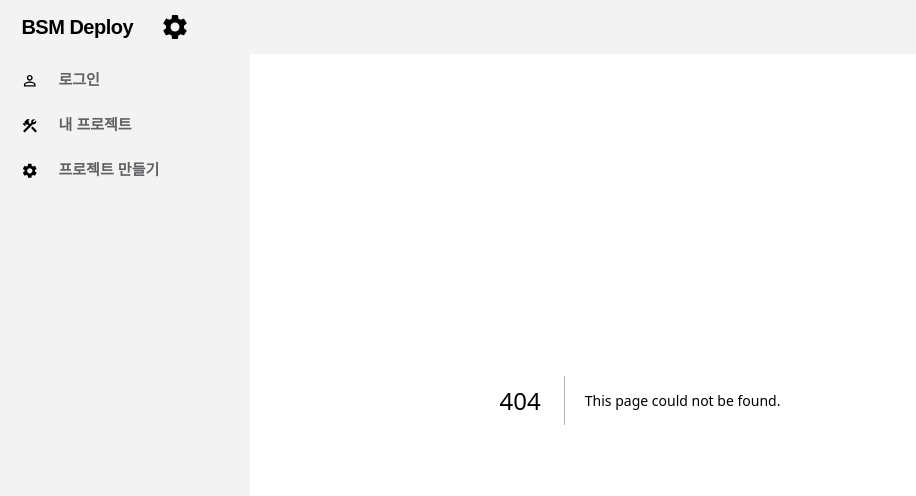
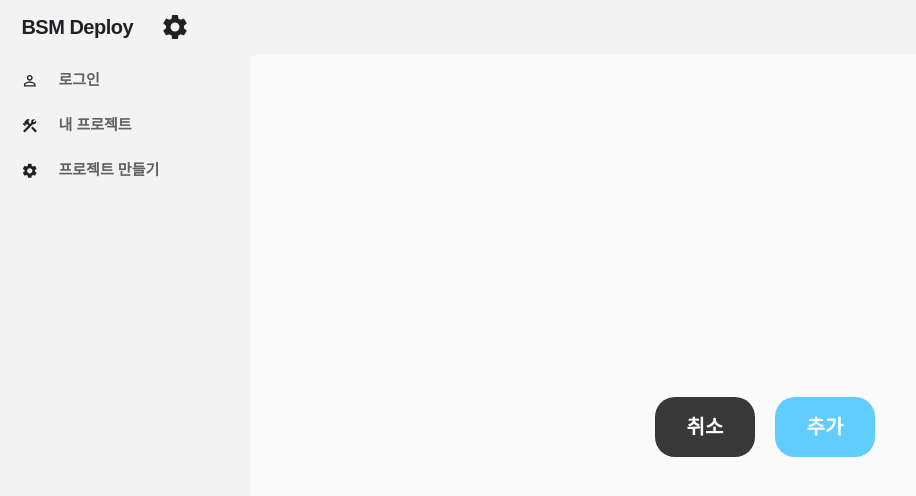
Before and after one commit to BSM-Deploy/BSM-Deploy-Frontend, a Next.js app: page /project/1/env in a window 1280 px wide. Before the commit this address had no page. Shown: the top 496 px of the page, without its empty margins (0-916 px from the left). Built offline with nearby package versions, Linux system fonts and the light colour scheme; no server answers; a web font is replaced by a local one.

Commit message:
FEAT :: 환경변수 추가하기

```diff
--- /dev/null
+++ b/components/layout/section/env/index.tsx
@@ -0,0 +1,79 @@
+import React, { useRef } from "react";
+import Editor, { Monaco } from "@monaco-editor/react";
+import type monaco from "monaco-editor";
+import { isDarkModeState } from "@/store/atoms/layout/isDarkMode";
+import { useRecoilValue } from "recoil";
+import { useRouter } from "next/router";
+import { useMutation, useQuery } from "react-query";
+import { envUpdate, getProject } from "@/utils/api/project";
+import { AxiosError } from "axios";
+import { ExceptionType } from "@/types/exception";
+import useException from "@/hooks/useException";
+import { ProjectType } from "@/types/project";
+
+function EnvSection() {
+  const isDarkMode = useRecoilValue(isDarkModeState);
+  const router = useRouter();
+  const editorRef: React.MutableRefObject<monaco.editor.IStandaloneCodeEditor | null> =
+    useRef(null);
+
+  const { data, isSuccess } = useQuery<ProjectType, Error>(
+    "project",
+    () => getProject(String(router.query.projectId)),
+    { enabled: router.isReady }
+  );
+
+  function handleEditorDidMount(
+    editor: monaco.editor.IStandaloneCodeEditor,
+    monaco: Monaco
+  ) {
+    editorRef.current = editor;
+  }
+
+  const { exceptionHandler } = useException();
+
+  const { mutate } = useMutation(envUpdate, {
+    onSuccess: (data) => {
+      router.push(`/project/${router.query?.projectId}`);
+    },
+    onError: (error: AxiosError) => {
+      exceptionHandler(error.response?.data as ExceptionType, "domainPrefix");
+    },
+  });
+
+  return (
+    <div className="main-container flex-col gap-5">
+      {data?.envVar && (
+        <Editor
+          height="80%"
+          width="80%"
+          theme={isDarkMode ? "vs-dark" : "light"}
+          onMount={handleEditorDidMount}
+          defaultValue={data?.envVar}
+          options={{ fontSize: 16 }}
+        />
+      )}
+      <div className="flex gap-10">
+        <button
+          onClick={() => router.push(`/project/${router.query?.projectId}`)}
+          className="hover:bg-lighterGray dark:hover:bg-darkHover duration-200 w-[100px] h-[60px] text-[20px] rounded-[20px] bg-deepGrayButton text-white"
+        >
+          취소
+        </button>
+        <button
+          onClick={() =>
+            mutate({
+              projectId: Number(router.query?.projectId),
+              envVar: String(editorRef.current?.getValue()),
+            })
+          }
+          className="blue-button w-[100px] h-[60px] text-[20px]"
+        >
+          추가
+        </button>
+      </div>
+    </div>
+  );
+}
+
+export default EnvSection;
--- a/components/layout/section/projectDetail/ProjectDetail.tsx
+++ b/components/layout/section/projectDetail/ProjectDetail.tsx
@@ -19,13 +19,16 @@ function ProjectDetailSection({ data }: { data: ProjectType }) {
     projectControlModalState
   );
 
-  const whiteList = ["BUILT_NEXT_JS", "BUILT_SPRING_JAR"]
+  const whiteList = ["BUILT_NEXT_JS", "BUILT_SPRING_JAR"];
 
   const { isLoading: containerIsLoading, data: containerData } = useQuery<
     string,
     Error
   >("container", () => getContainerLog(String(router.query.projectId)), {
-    enabled: (router.isReady && data?.isDeploy && Boolean(whiteList.indexOf(data?.projectType))),
+    enabled:
+      router.isReady &&
+      data?.isDeploy &&
+      Boolean(whiteList.indexOf(data?.projectType)),
     refetchInterval: 3000,
   });
   const ref = useRef(null);
@@ -104,6 +107,14 @@ function ProjectDetailSection({ data }: { data: ProjectType }) {
                     >
                       배포 취소하기
                     </li>
+                    {whiteList.includes(data.projectType) && (
+                      <Link
+                        href={`/project/${data.id}/env`}
+                        className="rounded-none cursor-pointer bg-lightBlock text-text dark:!bg-textDarkGray dark:hover:!bg-darkHover make-project-button"
+                      >
+                        환경 변수 추가하기
+                      </Link>
+                    )}
                     <li
                       className="rounded-b-xl rounded-t-none cursor-pointer !bg-red hover:!bg-lightHover dark:hover:!bg-darkHover make-project-button"
                       onClick={() => {
@@ -133,6 +144,14 @@ function ProjectDetailSection({ data }: { data: ProjectType }) {
                     >
                       배포하기
                     </li>
+                    {whiteList.includes(data.projectType) && (
+                      <Link
+                        href={`/project/${data.id}/env`}
+                        className="rounded-none cursor-pointer bg-lightBlock text-text dark:!bg-textDarkGray dark:hover:!bg-darkHover make-project-button"
+                      >
+                        환경 변수 추가하기
+                      </Link>
+                    )}
                     <li
                       className="rounded-b-xl rounded-t-none cursor-pointer !bg-red hover:!bg-lightHover dark:hover:!bg-darkHover make-project-button"
                       onClick={() => {
--- a/components/modals/SettingModal.tsx
+++ b/components/modals/SettingModal.tsx
@@ -3,11 +3,12 @@ import React, { useEffect, useState } from "react";
 import { useRecoilState } from "recoil";
 import { MdClear } from "react-icons/md";
 import { settingModalState } from "@/store/atoms/modals/settingModal";
+import { isDarkModeState } from "@/store/atoms/layout/isDarkMode";
 
 function SettingModal() {
   const [settingModal, setSettingModal] = useRecoilState(settingModalState);
   const [mount, setMount] = useState(false);
-  const [isDarkMode, setIsDarkMode] = useState(false);
+  const [isDarkMode, setIsDarkMode] = useRecoilState(isDarkModeState);
   useEffect(() => {
     setMount(true);
     setIsDarkMode(localStorage.theme === "dark");
--- a/package.json
+++ b/package.json
@@ -11,6 +11,7 @@
   "dependencies": {
     "@emotion/react": "^11.10.6",
     "@emotion/styled": "^11.10.6",
+    "@monaco-editor/react": "^4.5.1",
     "@mui/icons-material": "^5.11.11",
     "@mui/material": "^5.11.12",
     "@types/node": "18.14.6",
@@ -20,6 +21,7 @@
     "eslint": "8.35.0",
     "eslint-config-next": "13.2.3",
     "jszip": "^3.10.1",
+    "monaco-editor": "^0.38.0",
     "next": "13.2.3",
     "next-seo": "^6.0.0",
     "react": "18.2.0",
--- /dev/null
+++ b/pages/project/[projectId]/env/index.tsx
@@ -0,0 +1,12 @@
+import EnvSection from "@/components/layout/section/env";
+import React from "react";
+
+function Env() {
+  return (
+    <>
+      <EnvSection />
+    </>
+  );
+}
+
+export default Env;
--- /dev/null
+++ b/store/atoms/layout/isDarkMode.ts
@@ -0,0 +1,6 @@
+import { atom } from "recoil";
+
+export const isDarkModeState = atom<boolean>({
+  key: "isDarkModeState",
+  default: false,
+});
--- a/types/project.tsx
+++ b/types/project.tsx
@@ -15,10 +15,11 @@ export interface ProjectType {
     | "BUILT_NEXT_JS"
     | "BUILT_SPRING_JAR";
   dataSize: number;
+  envVar: string;
 }
 
 export interface ProjectControlModalType {
   id: number;
   modalType: "CANCEL_DEPLOY" | "DELETE_PROJECT" | "DEPLOY_PROJECT";
-  isOpen: boolean
+  isOpen: boolean;
 }
--- a/utils/api/project.tsx
+++ b/utils/api/project.tsx
@@ -12,13 +12,22 @@ export const getProject = async (id: string) => {
 };
 
 export const uploadProject = async (element: any) => {
-  return (await instance.put('/project', element, {
+  return await instance.put("/project", element, {
     headers: {
       "BSM-DEPLOY-TOKEN": localStorage.accessToken,
       "Content-Type": "multipart/form-data",
-    }
-  }))
-}
+    },
+  });
+};
+
+export const envUpdate = async (data: {
+  projectId: number;
+  envVar: string;
+}) => {
+  return (await instance.put("/project/env-var", { ...data }, getAccessToken()))
+    .data;
+};
+
 export const makeProject = async (data: SettingType) => {
   return (await instance.post("/project", { ...data }, getAccessToken())).data
     .id;
```
Also changed, not shown: components/layout/section/project/ProjectItem.tsx (+2 -6 lines), 1 other file (tests, documents, lock files or other folders).
